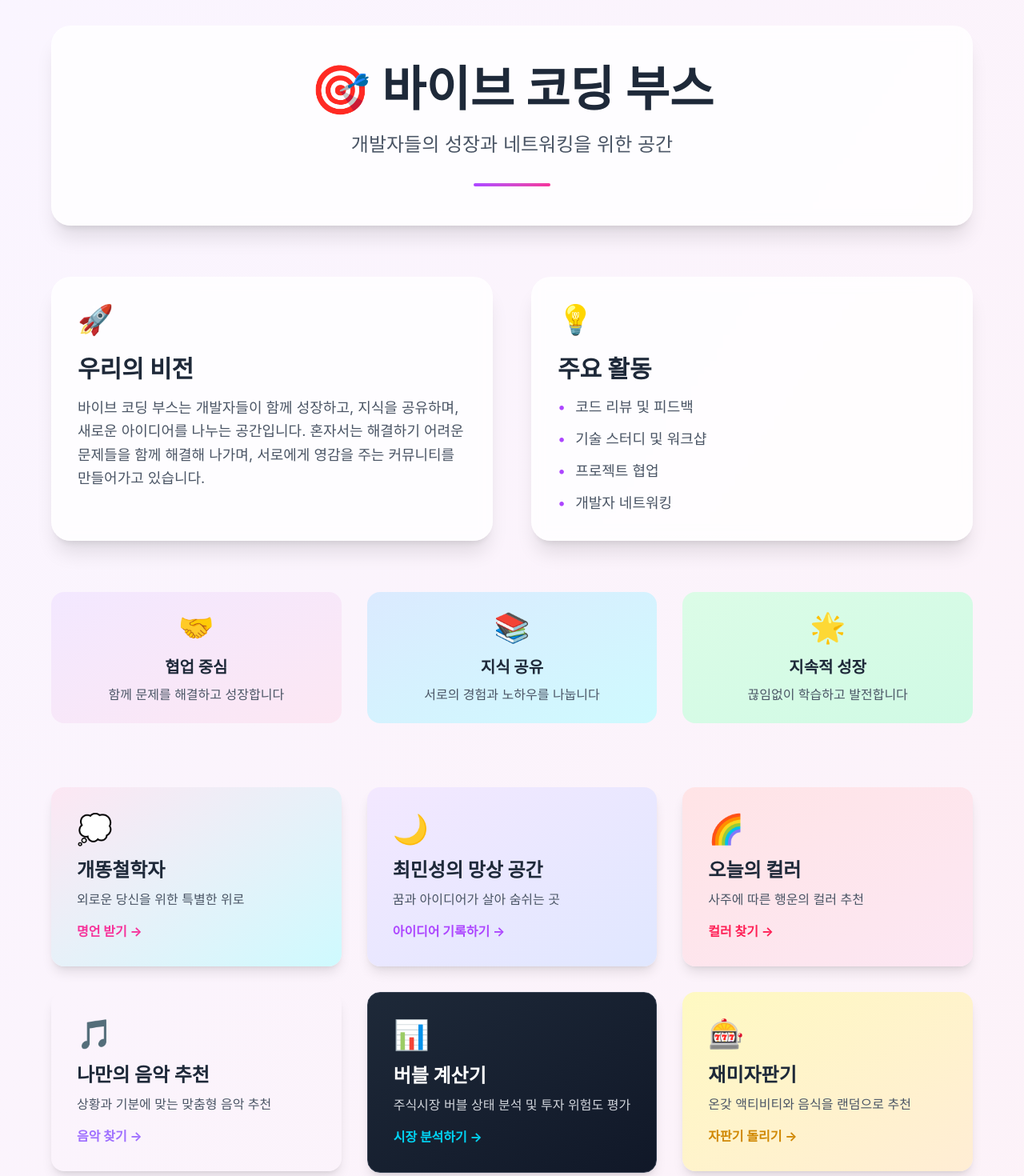
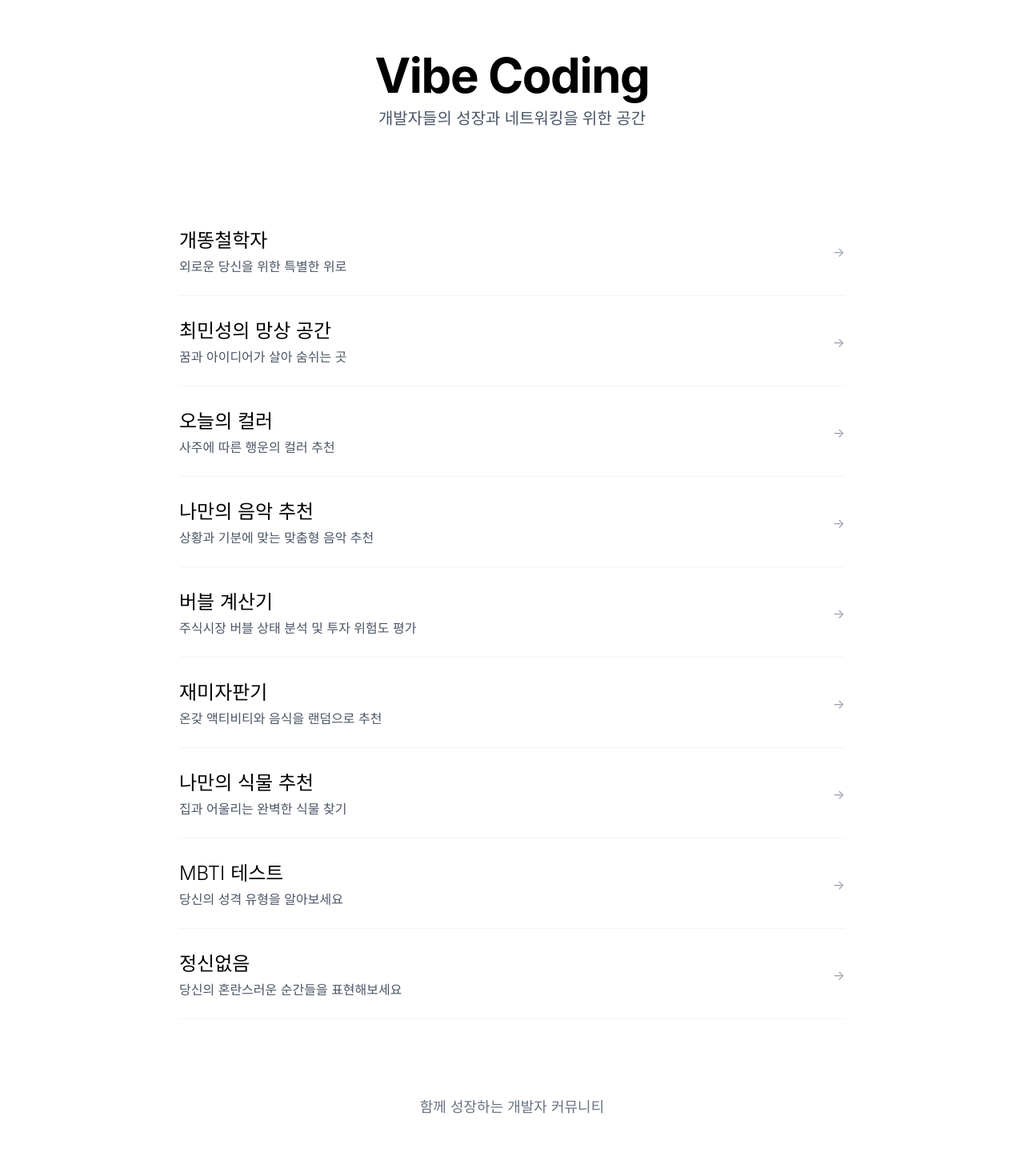
Before and after one commit to als8921/vibe_coding, a Next.js app: page / in a window 1280 px wide. Shown: the top 1470 px of the page at 80% size. Built offline with nearby package versions, Linux system fonts and the light colour scheme; a web font is replaced by a local one.

Commit message:
chore: 홈화면 디자인 변경

```diff
--- a/package.json
+++ b/package.json
@@ -1,5 +1,5 @@
 {
-  "name": "vive_coding",
+  "name": "vibe_coding",
   "version": "0.1.0",
   "private": true,
   "scripts": {
--- a/src/app/layout.tsx
+++ b/src/app/layout.tsx
@@ -39,7 +39,7 @@ const dungGeunMo = {
 };
 
 export const metadata: Metadata = {
-  title: "Vive Coding",
+  title: "Vibe Coding",
   description: "멋쟁이사자처럼 바이브 코딩 부스",
 };
 
--- a/src/app/page.tsx
+++ b/src/app/page.tsx
@@ -1,227 +1,186 @@
 export default function Home() {
   return (
-    <div className="min-h-screen bg-gradient-to-br from-purple-50 to-pink-50 dark:from-gray-900 dark:to-purple-900">
-      <div className="container mx-auto px-4 py-8">
-        <div className="max-w-6xl mx-auto">
+    <div className="min-h-screen bg-white">
+      <div className="max-w-4xl mx-auto px-8 py-16">
         {/* 메인 헤더 */}
-          <div className="text-center mb-16">
-            <div className="bg-white/80 dark:bg-gray-800/80 backdrop-blur-sm rounded-3xl p-12 shadow-xl border border-white/20">
-              <h1 className="text-6xl font-bold text-gray-800 dark:text-white mb-6">
-                🎯 바이브 코딩 부스
+        <div className="text-center mb-24">
+          <h1 className="text-6xl font-bold text-black mb-2 tracking-tight">
+            Vibe Coding
           </h1>
-              <p className="text-2xl text-gray-600 dark:text-gray-300 mb-8">
+          <p className="text-xl text-gray-600 font-medium max-w-2xl mx-auto leading-relaxed">
             개발자들의 성장과 네트워킹을 위한 공간
-              </p>
-              <div className="w-24 h-1 bg-gradient-to-r from-purple-500 to-pink-500 mx-auto rounded-full"></div>
-            </div>
-          </div>
-
-          {/* 소개 섹션 */}
-          <div className="grid grid-cols-1 lg:grid-cols-2 gap-12 mb-16">
-            {/* 왼쪽: 비전 */}
-            <div className="bg-white/80 dark:bg-gray-800/80 backdrop-blur-sm rounded-3xl p-8 shadow-xl border border-white/20">
-              <div className="text-4xl mb-6">🚀</div>
-              <h2 className="text-3xl font-bold text-gray-800 dark:text-white mb-4">
-                우리의 비전
-              </h2>
-              <p className="text-lg text-gray-600 dark:text-gray-300 leading-relaxed">
-                바이브 코딩 부스는 개발자들이 함께 성장하고, 지식을 공유하며,
-                새로운 아이디어를 나누는 공간입니다. 혼자서는 해결하기 어려운
-                문제들을 함께 해결해 나가며, 서로에게 영감을 주는 커뮤니티를
-                만들어가고 있습니다.
           </p>
         </div>
 
-            {/* 오른쪽: 활동 */}
-            <div className="bg-white/80 dark:bg-gray-800/80 backdrop-blur-sm rounded-3xl p-8 shadow-xl border border-white/20">
-              <div className="text-4xl mb-6">💡</div>
-              <h2 className="text-3xl font-bold text-gray-800 dark:text-white mb-4">
-                주요 활동
+        {/* 서비스 목록 */}
+        <div className="space-y-1 mb-24">
+          <a
+            href="/philosophy"
+            className="group block py-6 border-b border-gray-100 hover:bg-gray-50 transition-colors duration-200"
+          >
+            <div className="flex items-center justify-between">
+              <div>
+                <h2 className="text-2xl font-light text-black mb-1">
+                  개똥철학자
                 </h2>
-              <ul className="space-y-3 text-lg text-gray-600 dark:text-gray-300">
-                <li className="flex items-center">
-                  <span className="text-purple-500 mr-3">•</span>
-                  코드 리뷰 및 피드백
-                </li>
-                <li className="flex items-center">
-                  <span className="text-purple-500 mr-3">•</span>
-                  기술 스터디 및 워크샵
-                </li>
-                <li className="flex items-center">
-                  <span className="text-purple-500 mr-3">•</span>
-                  프로젝트 협업
-                </li>
-                <li className="flex items-center">
-                  <span className="text-purple-500 mr-3">•</span>
-                  개발자 네트워킹
-                </li>
-              </ul>
-            </div>
-          </div>
-
-          {/* 특징 섹션 */}
-          <div className="grid grid-cols-1 md:grid-cols-3 gap-8 mb-16">
-            <div className="text-center">
-              <div className="bg-gradient-to-br from-purple-100 to-pink-100 dark:from-purple-900/30 dark:to-pink-900/30 rounded-2xl p-6 mb-4">
-                <div className="text-4xl mb-4">🤝</div>
-                <h3 className="text-xl font-bold text-gray-800 dark:text-white mb-2">
-                  협업 중심
-                </h3>
-                <p className="text-gray-600 dark:text-gray-300">
-                  함께 문제를 해결하고 성장합니다
+                <p className="text-gray-600 font-light">
+                  외로운 당신을 위한 특별한 위로
                 </p>
               </div>
-            </div>
-
-            <div className="text-center">
-              <div className="bg-gradient-to-br from-blue-100 to-cyan-100 dark:from-blue-900/30 dark:to-cyan-900/30 rounded-2xl p-6 mb-4">
-                <div className="text-4xl mb-4">📚</div>
-                <h3 className="text-xl font-bold text-gray-800 dark:text-white mb-2">
-                  지식 공유
-                </h3>
-                <p className="text-gray-600 dark:text-gray-300">
-                  서로의 경험과 노하우를 나눕니다
-                </p>
-              </div>
-            </div>
-
-            <div className="text-center">
-              <div className="bg-gradient-to-br from-green-100 to-emerald-100 dark:from-green-900/30 dark:to-emerald-900/30 rounded-2xl p-6 mb-4">
-                <div className="text-4xl mb-4">🌟</div>
-                <h3 className="text-xl font-bold text-gray-800 dark:text-white mb-2">
-                  지속적 성장
-                </h3>
-                <p className="text-gray-600 dark:text-gray-300">
-                  끊임없이 학습하고 발전합니다
-                </p>
-              </div>
-            </div>
-          </div>
-
-          {/* 서비스 섹션 */}
-          <div className="grid grid-cols-1 md:grid-cols-2 lg:grid-cols-3 gap-8 mb-16">
-            {/* 철학 페이지 */}
-            <a href="/philosophy" className="group">
-              <div className="bg-gradient-to-br from-pink-100 to-cyan-100 dark:from-pink-900/30 dark:to-cyan-900/30 rounded-2xl p-8 shadow-lg hover:shadow-xl transition-all duration-300 hover:scale-105">
-                <div className="text-4xl mb-4 group-hover:scale-110 transition-transform duration-300">
-                  💭
-                </div>
-                <h3 className="text-2xl font-bold text-gray-800 dark:text-white mb-2">
-                  개똥철학자
-                </h3>
-                <p className="text-gray-600 dark:text-gray-300 mb-4">
-                  외로운 당신을 위한 특별한 위로
-                </p>
-                <div className="text-pink-500 font-bold group-hover:text-pink-600 transition-colors duration-200">
-                  명언 받기 →
+              <div className="text-gray-400 group-hover:text-gray-600 transition-colors duration-200">
+                →
               </div>
             </div>
           </a>
 
-            {/* 망상 공간 */}
-            <a href="/dream-space" className="group">
-              <div className="bg-gradient-to-br from-purple-100 to-indigo-100 dark:from-purple-900/30 dark:to-indigo-900/30 rounded-2xl p-8 shadow-lg hover:shadow-xl transition-all duration-300 hover:scale-105">
-                <div className="text-4xl mb-4 group-hover:scale-110 transition-transform duration-300">
-                  🌙
-                </div>
-                <h3 className="text-2xl font-bold text-gray-800 dark:text-white mb-2">
+          <a
+            href="/dream-space"
+            className="group block py-6 border-b border-gray-100 hover:bg-gray-50 transition-colors duration-200"
+          >
+            <div className="flex items-center justify-between">
+              <div>
+                <h2 className="text-2xl font-light text-black mb-1">
                   최민성의 망상 공간
-                </h3>
-                <p className="text-gray-600 dark:text-gray-300 mb-4">
+                </h2>
+                <p className="text-gray-600 font-light">
                   꿈과 아이디어가 살아 숨쉬는 곳
                 </p>
-                <div className="text-purple-500 font-bold group-hover:text-purple-600 transition-colors duration-200">
-                  아이디어 기록하기 →
+              </div>
+              <div className="text-gray-400 group-hover:text-gray-600 transition-colors duration-200">
+                →
               </div>
             </div>
           </a>
 
-            {/* 오늘의 컬러 */}
-            <a href="/daily-color" className="group">
-              <div className="bg-gradient-to-br from-rose-100 to-pink-100 dark:from-rose-900/30 dark:to-pink-900/30 rounded-2xl p-8 shadow-lg hover:shadow-xl transition-all duration-300 hover:scale-105">
-                <div className="text-4xl mb-4 group-hover:scale-110 transition-transform duration-300">
-                  🌈
-                </div>
-                <h3 className="text-2xl font-bold text-gray-800 dark:text-white mb-2">
+          <a
+            href="/daily-color"
+            className="group block py-6 border-b border-gray-100 hover:bg-gray-50 transition-colors duration-200"
+          >
+            <div className="flex items-center justify-between">
+              <div>
+                <h2 className="text-2xl font-light text-black mb-1">
                   오늘의 컬러
-                </h3>
-                <p className="text-gray-600 dark:text-gray-300 mb-4">
+                </h2>
+                <p className="text-gray-600 font-light">
                   사주에 따른 행운의 컬러 추천
                 </p>
-                <div className="text-rose-500 font-bold group-hover:text-rose-600 transition-colors duration-200">
-                  컬러 찾기 →
+              </div>
+              <div className="text-gray-400 group-hover:text-gray-600 transition-colors duration-200">
+                →
               </div>
             </div>
           </a>
 
-            {/* 나만의 음악 추천 */}
-            <a href="/music-recommendation" className="group">
-              <div className="bg-gradient-to-br from-lavender-100 to-mint-100 dark:from-lavender-900/30 dark:to-mint-900/30 rounded-2xl p-8 shadow-lg hover:shadow-xl transition-all duration-300 hover:scale-105">
-                <div className="text-4xl mb-4 group-hover:scale-110 transition-transform duration-300">
-                  🎵
-                </div>
-                <h3 className="text-2xl font-bold text-gray-800 dark:text-white mb-2">
+          <a
+            href="/music-recommendation"
+            className="group block py-6 border-b border-gray-100 hover:bg-gray-50 transition-colors duration-200"
+          >
+            <div className="flex items-center justify-between">
+              <div>
+                <h2 className="text-2xl font-light text-black mb-1">
                   나만의 음악 추천
-                </h3>
-                <p className="text-gray-600 dark:text-gray-300 mb-4">
+                </h2>
+                <p className="text-gray-600 font-light">
                   상황과 기분에 맞는 맞춤형 음악 추천
                 </p>
-                <div className="text-lavender-500 font-bold group-hover:text-lavender-600 transition-colors duration-200">
-                  음악 찾기 →
+              </div>
+              <div className="text-gray-400 group-hover:text-gray-600 transition-colors duration-200">
+                →
               </div>
             </div>
           </a>
 
-            {/* 버블 계산기 */}
-            <a href="/bubble-calculator" className="group">
-              <div className="bg-gradient-to-br from-gray-800 to-gray-900 dark:from-gray-800/50 dark:to-gray-900/50 rounded-2xl p-8 shadow-lg hover:shadow-xl transition-all duration-300 hover:scale-105 border border-gray-700">
-                <div className="text-4xl mb-4 group-hover:scale-110 transition-transform duration-300">
-                  📊
-                </div>
-                <h3 className="text-2xl font-bold text-white mb-2">
+          <a
+            href="/bubble-calculator"
+            className="group block py-6 border-b border-gray-100 hover:bg-gray-50 transition-colors duration-200"
+          >
+            <div className="flex items-center justify-between">
+              <div>
+                <h2 className="text-2xl font-light text-black mb-1">
                   버블 계산기
-                </h3>
-                <p className="text-gray-300 mb-4">
+                </h2>
+                <p className="text-gray-600 font-light">
                   주식시장 버블 상태 분석 및 투자 위험도 평가
                 </p>
-                <div className="text-cyan-400 font-bold group-hover:text-cyan-300 transition-colors duration-200">
-                  시장 분석하기 →
+              </div>
+              <div className="text-gray-400 group-hover:text-gray-600 transition-colors duration-200">
+                →
               </div>
             </div>
           </a>
 
-            {/* 재미자판기 */}
-            <a href="/fun-machine" className="group">
-              <div className="bg-gradient-to-br from-yellow-100 to-orange-100 dark:from-yellow-900/30 dark:to-orange-900/30 rounded-2xl p-8 shadow-lg hover:shadow-xl transition-all duration-300 hover:scale-105">
-                <div className="text-4xl mb-4 group-hover:scale-110 transition-transform duration-300">
-                  🎰
-                </div>
-                <h3 className="text-2xl font-bold text-gray-800 dark:text-white mb-2">
+          <a
+            href="/fun-machine"
+            className="group block py-6 border-b border-gray-100 hover:bg-gray-50 transition-colors duration-200"
+          >
+            <div className="flex items-center justify-between">
+              <div>
+                <h2 className="text-2xl font-light text-black mb-1">
                   재미자판기
-                </h3>
-                <p className="text-gray-600 dark:text-gray-300 mb-4">
+                </h2>
+                <p className="text-gray-600 font-light">
                   온갖 액티비티와 음식을 랜덤으로 추천
                 </p>
-                <div className="text-yellow-600 font-bold group-hover:text-yellow-700 transition-colors duration-200">
-                  자판기 돌리기 →
+              </div>
+              <div className="text-gray-400 group-hover:text-gray-600 transition-colors duration-200">
+                →
               </div>
             </div>
           </a>
 
-            {/* 식물 추천 */}
-            <a href="/plant-recommendation" className="group">
-              <div className="bg-gradient-to-br from-green-100 to-emerald-100 dark:from-green-900/30 dark:to-emerald-900/30 rounded-2xl p-8 shadow-lg hover:shadow-xl transition-all duration-300 hover:scale-105">
-                <div className="text-4xl mb-4 group-hover:scale-110 transition-transform duration-300">
-                  🌿
-                </div>
-                <h3 className="text-2xl font-bold text-gray-800 dark:text-white mb-2">
+          <a
+            href="/plant-recommendation"
+            className="group block py-6 border-b border-gray-100 hover:bg-gray-50 transition-colors duration-200"
+          >
+            <div className="flex items-center justify-between">
+              <div>
+                <h2 className="text-2xl font-light text-black mb-1">
                   나만의 식물 추천
-                </h3>
-                <p className="text-gray-600 dark:text-gray-300 mb-4">
+                </h2>
+                <p className="text-gray-600 font-light">
                   집과 어울리는 완벽한 식물 찾기
                 </p>
-                <div className="text-green-500 font-bold group-hover:text-green-600 transition-colors duration-200">
-                  식물 찾기 →
+              </div>
+              <div className="text-gray-400 group-hover:text-gray-600 transition-colors duration-200">
+                →
+              </div>
+            </div>
+          </a>
+
+          <a
+            href="/mbti"
+            className="group block py-6 border-b border-gray-100 hover:bg-gray-50 transition-colors duration-200"
+          >
+            <div className="flex items-center justify-between">
+              <div>
+                <h2 className="text-2xl font-light text-black mb-1">
+                  MBTI 테스트
+                </h2>
+                <p className="text-gray-600 font-light">
+                  당신의 성격 유형을 알아보세요
+                </p>
+              </div>
+              <div className="text-gray-400 group-hover:text-gray-600 transition-colors duration-200">
+                →
+              </div>
+            </div>
+          </a>
+
+          <a
+            href="/confusion"
+            className="group block py-6 border-b border-gray-100 hover:bg-gray-50 transition-colors duration-200"
+          >
+            <div className="flex items-center justify-between">
+              <div>
+                <h2 className="text-2xl font-light text-black mb-1">
+                  정신없음
+                </h2>
+                <p className="text-gray-600 font-light">
+                  당신의 혼란스러운 순간들을 표현해보세요
+                </p>
+              </div>
+              <div className="text-gray-400 group-hover:text-gray-600 transition-colors duration-200">
+                →
               </div>
             </div>
           </a>
@@ -229,15 +188,9 @@ export default function Home() {
 
         {/* 하단 메시지 */}
         <div className="text-center">
-            <div className="bg-gradient-to-r from-purple-500/10 to-pink-500/10 dark:from-purple-500/20 dark:to-pink-500/20 rounded-2xl p-8">
-              <h3 className="text-2xl font-bold text-gray-800 dark:text-white mb-4">
+          <p className="text-gray-500 font-light text-lg">
             함께 성장하는 개발자 커뮤니티
-              </h3>
-              <p className="text-lg text-gray-600 dark:text-gray-300">
-                바이브 코딩 부스에서 당신의 개발 여정을 시작해보세요! 🚀
           </p>
-            </div>
-          </div>
         </div>
       </div>
     </div>
```
Also changed, not shown: 1 other file (tests, documents, lock files or other folders). Lines whose indentation alone changed are shown as unchanged.
